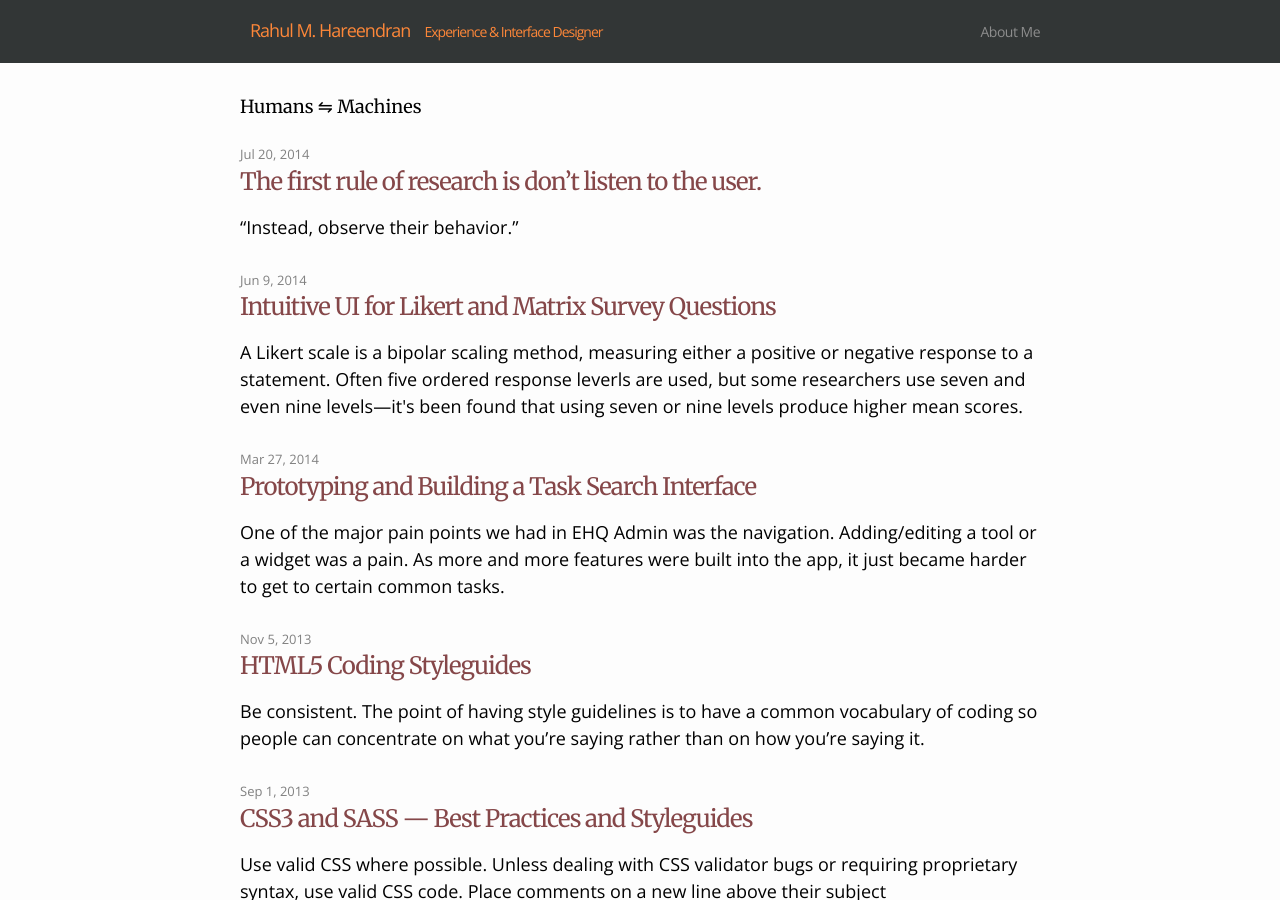
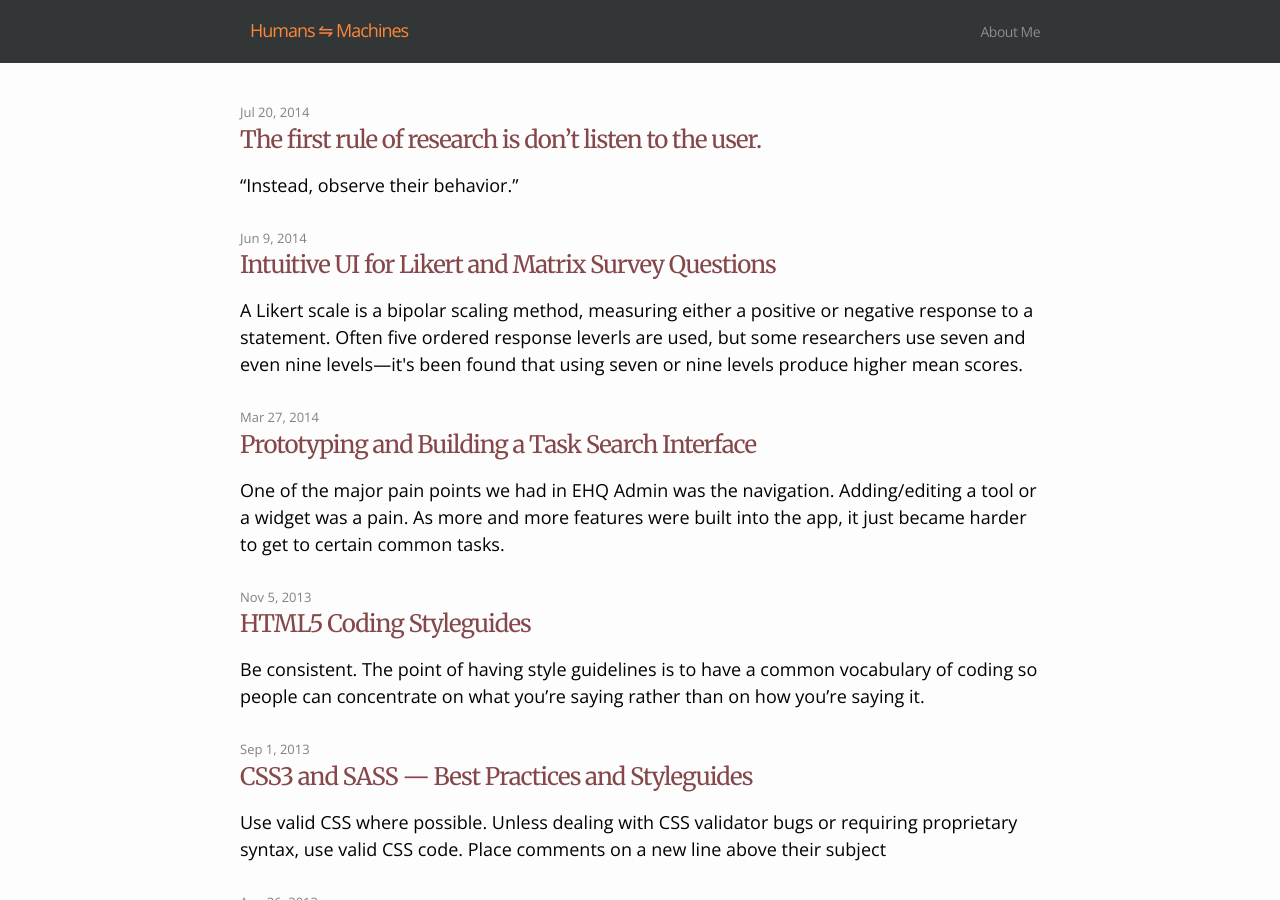
Before and after one commit to rahulmax/rahulmax.github.io, a Jekyll site: the page built from index.html, in a window 1280 px wide and 900 px high. Built offline with Jekyll 4.4.1, drawn with Linux system fonts in a browser that asks for light colours.

Commit message:
title change

```diff
--- a/_includes/header.html
+++ b/_includes/header.html
@@ -2,7 +2,7 @@
 
   <div class="wrap">
 
-    <a class="site-title" href="{{ site.baseurl }}/"><span>Rahul M. Hareendran</span> <span class="sub"> Experience &amp; Interface Designer</span></a>
+    <a class="site-title" href="{{ site.baseurl }}/"><span>Humans ⇋ Machines</span></a>
 
     <nav class="site-nav">
       <div class="trigger">
--- a/index.html
+++ b/index.html
@@ -3,8 +3,6 @@ layout: default
 ---
 
 <div class="home">
-
-  <h1>Humans ⇋ Machines</h1>
 
   <ul class="posts">
     {% for post in site.posts %}
```
